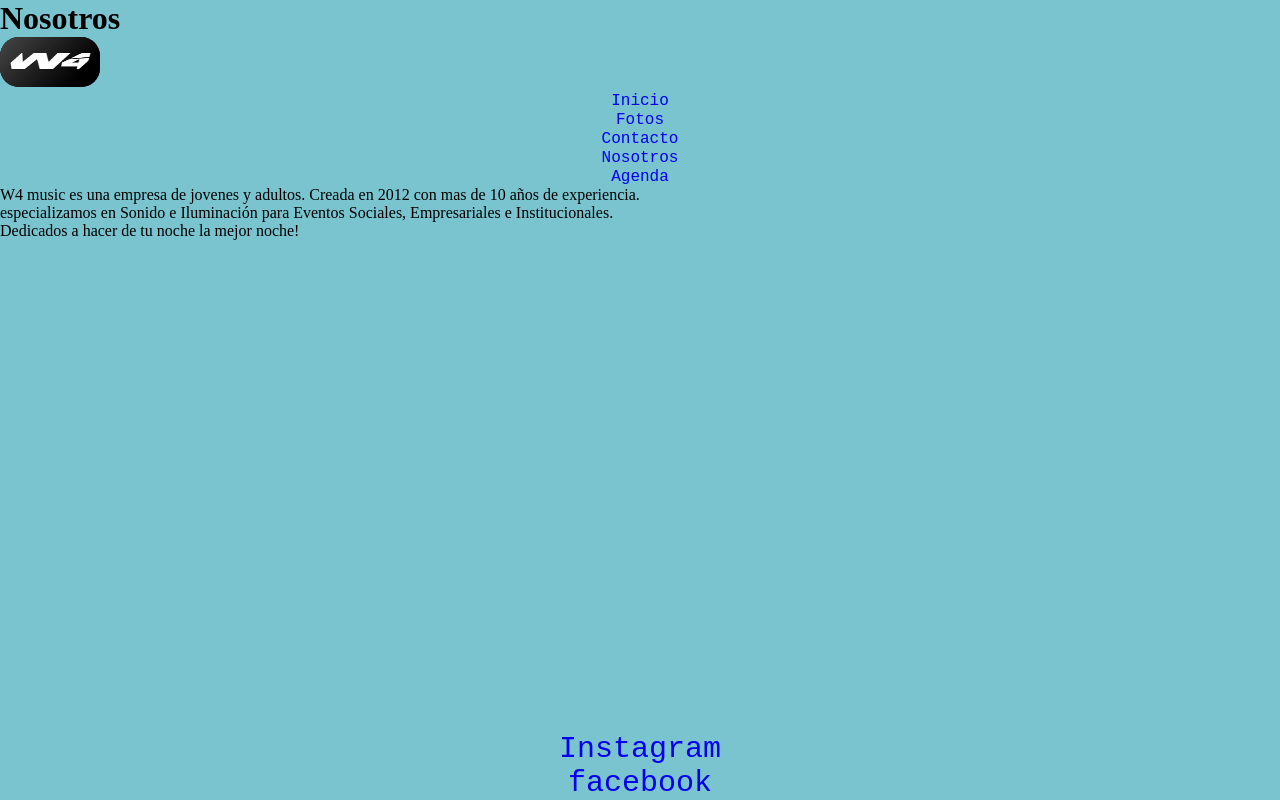
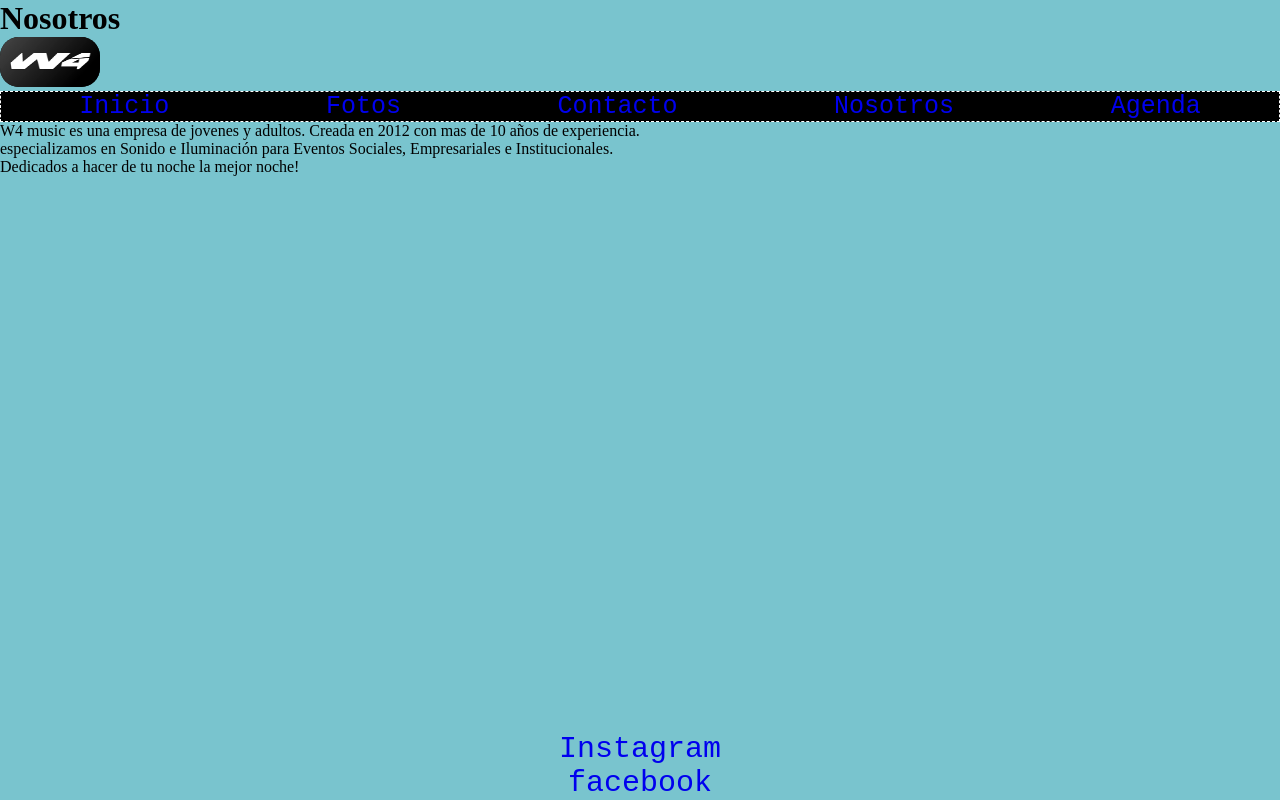
Before and after one commit to Caffa07/coderhouse-desafio, a plain HTML site: page page/nosotros.html in a window 1280 px wide. Drawn offline with Linux system fonts and the light colour scheme.

```diff
--- a/css/style.css
+++ b/css/style.css
@@ -11,7 +11,9 @@
 
 body{
     background-color: rgb(121, 196, 206);
+
 }
+
 img{
     background-color: black;
     border-radius: 0.5cm;
--- a/page/agenda.html
+++ b/page/agenda.html
@@ -5,7 +5,7 @@
     <meta http-equiv="X-UA-Compatible" content="IE=edge">
     <meta name="viewport" content="width=device-width, initial-scale=1.0">
     <title>W4 </title>
-    <link rel="shortcut icon" href="../icono.png"/>
+    <link rel="shortcut icon" href="../images/icono.png"/>
     <link rel="stylesheet" href="../css/style.css">
 
 </head>
--- a/page/nosotros.html
+++ b/page/nosotros.html
@@ -5,7 +5,7 @@
     <meta http-equiv="X-UA-Compatible" content="IE=edge">
     <meta name="viewport" content="width=device-width, initial-scale=1.0">
     <title>W4 </title>
-    <link rel="shortcut icon" href="../images/icono.png"/>
+    <link rel="shortcut icon" href="../images/icono.png">
     <link rel="stylesheet" href="../css/style.css">
 
 </head>
@@ -15,7 +15,7 @@
     <header>
         <img src="../images/icono.png" alt="" width="100" height="50">
         <nav>
-            <ul>
+            <ul class="menu">
                 <li><a href="../index.html">Inicio</a></li>
                 <li><a href="../page/fotos.html">Fotos</a></li>
                 <li><a href="../page/contacto.html">Contacto</a></li>
```
Also changed, not shown: index.html (+1 -1 lines), images/1 (24).png (added), images/index.png (added), 12 other files.
